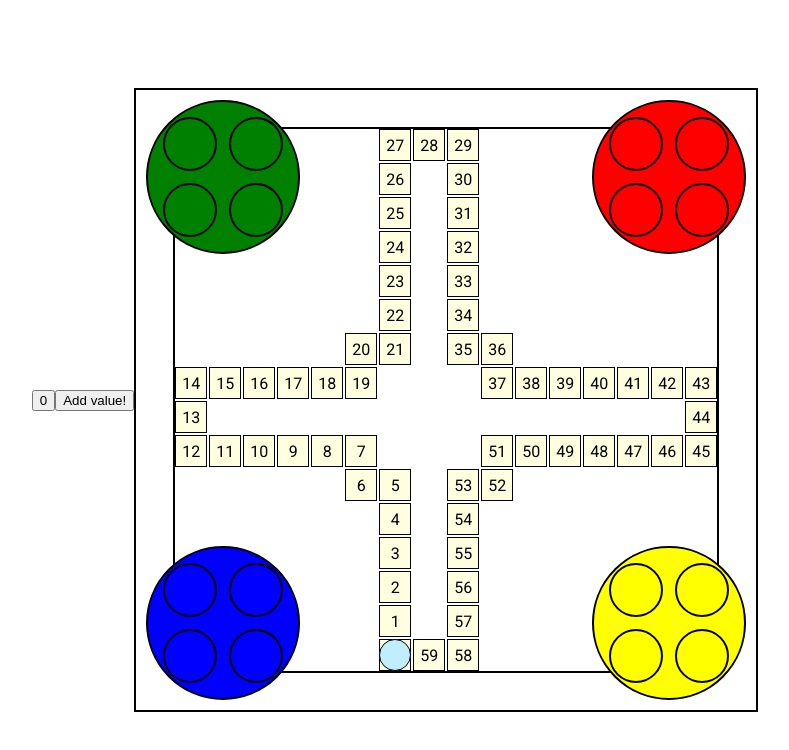
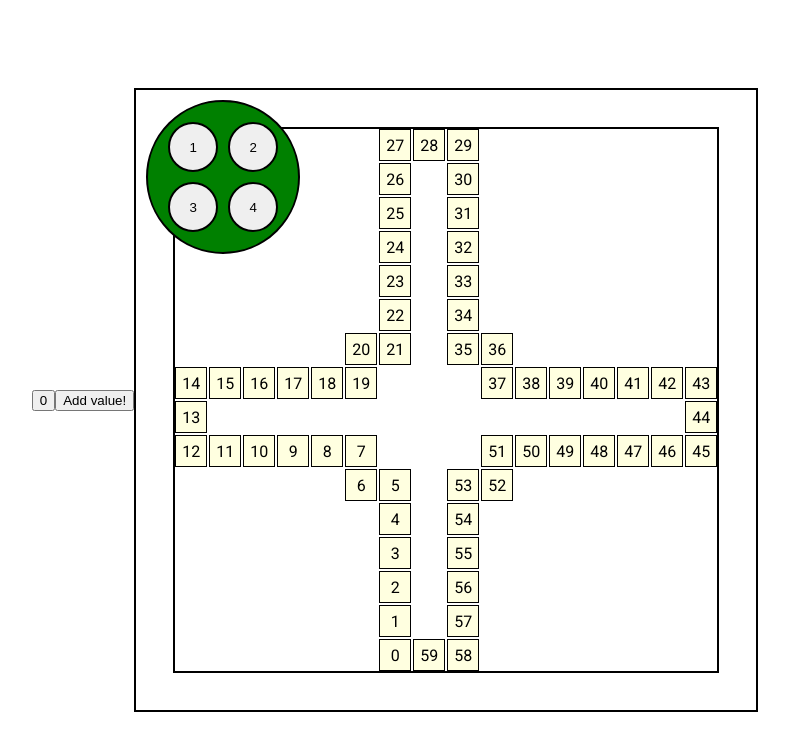
Before and after one commit to GustavoSouzinas/LUDO_GAME, an Angular app: page / in a window 1280 px wide. Shown: the top 750 px of the page, without its empty margins (245-1034 px from the left). Built offline with nearby package versions, Linux system fonts and the light colour scheme.

Commit message:
Need to finish piece logic

```diff
--- a/src/app/main/main.component.css
+++ b/src/app/main/main.component.css
@@ -51,6 +51,16 @@
 .circle{
 
     position: absolute;
+    display: grid;
+    grid-template-columns: repeat(2,50px);
+    grid-template-rows: repeat(2,50px);
+    gap: 10px;
+
+
+    justify-content: center;
+    align-content: center;
+
+
 
     width: 100%;
     max-width: 150px;
@@ -63,7 +73,8 @@
 
 .playercircle{
 
-    position: absolute;
+    align-items: center;
+    justify-content: center;
 
     width: 100%;
     max-width: 50px;
--- a/src/app/main/main.component.html
+++ b/src/app/main/main.component.html
@@ -3,41 +3,21 @@
     <button (click)="DiceRoll()">{{DiceResult}}</button>
     <button (click)="AddWithId()">Add value!</button>
     <div class="square">
+        <div class="tabuleiro">
 
-        <div class="circle top_left green">
-            <div class="playercircle top_left_inside"></div>
-            <div class="playercircle top_right_inside"></div>
-            <div class="playercircle bottom_left_inside"></div>
-            <div class="playercircle bottom_right_inside"></div>
-        </div>
-
-        <div class="circle top_right red">
-            <div class="playercircle top_left_inside"></div>
-            <div class="playercircle top_right_inside"></div>
-            <div class="playercircle bottom_left_inside"></div>
-            <div class="playercircle bottom_right_inside"></div>
-        </div>
-
-        <div class="circle bottom_left blue">
-            <div class="playercircle top_left_inside"></div>
-            <div class="playercircle top_right_inside"></div>
-            <div class="playercircle bottom_left_inside"></div>
-            <div class="playercircle bottom_right_inside"></div>
-        </div>
-
-        <div class="circle bottom_right yellow">
-            <div class="playercircle top_left_inside"></div>
-            <div class="playercircle top_right_inside"></div>
-            <div class="playercircle bottom_left_inside"></div>
-            <div class="playercircle bottom_right_inside"></div>
-        </div>
+                <div class="circle top_left green" >
+                    <button (click)="select(Storedpiece.id)" class="playercircle" *ngFor="let Storedpiece of pieces" [hidden]="!Storedpiece.available">{{Storedpiece.id}}</button>
+                </div>
 
 
-        <div class="tabuleiro">
-            <div class="casa" *ngFor="let space of spaces" [style.gridRow]="space.row + 1" [style.gridColumn]="space.col + 1">
-                {{space.id}}
-            </div>
-            <div class="peca" [ngStyle]="{'grid-row': currentSpace.row + 1, 'grid-column': currentSpace.col + 1}"></div>
+
+
+                <div class="casa" *ngFor="let space of spaces" [style.gridRow]="space.row + 1" [style.gridColumn]="space.col + 1">
+                    {{space.id}}
+                </div>
+
+
+            <div *ngIf="visible" class="peca" [ngStyle]="{'grid-row': currentSpace.row + 1, 'grid-column': currentSpace.col + 1}"></div>
 
         </div>
 
--- a/src/app/main/main.component.ts
+++ b/src/app/main/main.component.ts
@@ -1,5 +1,6 @@
 import { Component, OnInit } from '@angular/core';
-import { CommonModule, NgStyle } from "@angular/common";
+import {NgStyle } from "@angular/common";
+import { CommonModule} from '@angular/common';
 import { FormsModule } from '@angular/forms';
 
 @Component({
@@ -13,13 +14,8 @@ export class MainComponent implements OnInit{
 currentId = 0;
 
 AddWithId(){
-
 this.currentId = (this.currentId + this.DiceResult) % 60
-
 }
-
-
-
 
 
 DiceResult: number = 0;
@@ -27,9 +23,25 @@ DiceRoll(){
 this.DiceResult = Math.floor(Math.random()* 6) + 1;
 }
 
+visible = false;
 
+select(id:number){
+const Storedpiece = this.pieces.find(f => f.id === id);
 
+if(Storedpiece){
+  Storedpiece.selected = true
+  Storedpiece.available = false
+  this.visible = true;
+}
 
+}
+
+pieces = [
+  {id: 1, available: true, selected: false},
+  {id: 2, available: true, selected: false},
+  {id: 3, available: true, selected: false},
+  {id: 4, available: true, selected: false},
+]
 
 
 get currentSpace(){
```
